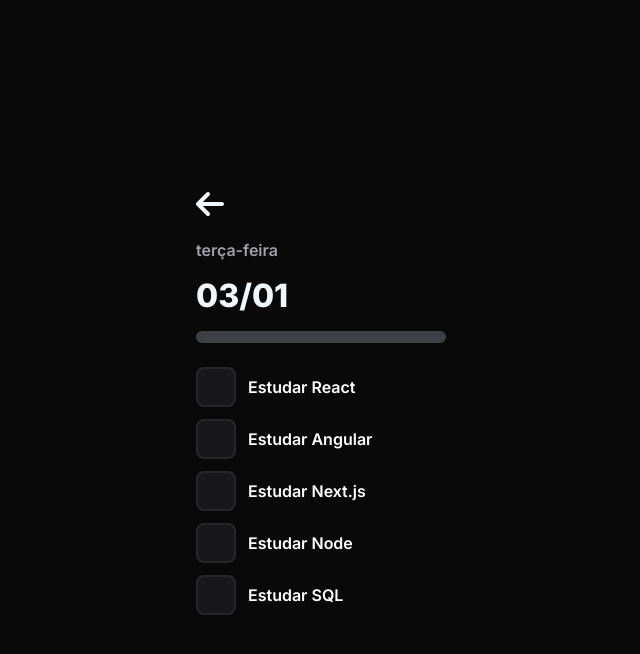
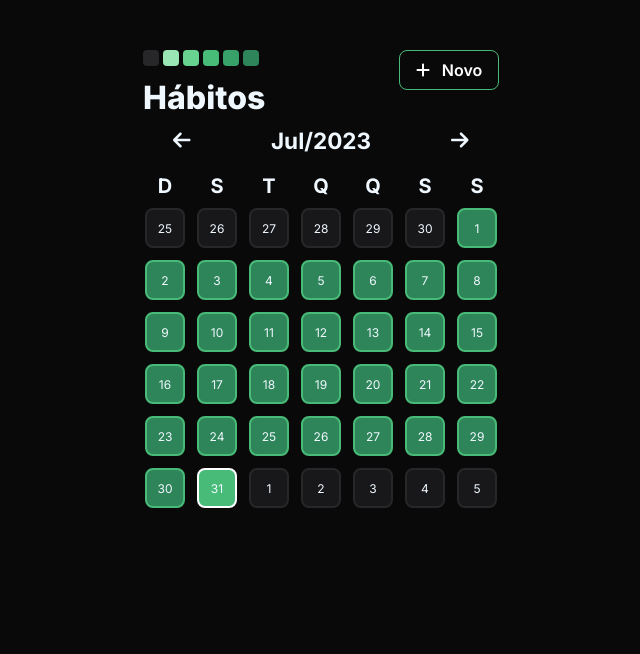
Before and after one commit to IvambergSilva/habits, a React (Create React App) app: page / in a window 1280 px wide. Shown: the top 654 px of the page, without its empty margins (319-959 px from the left). Built offline with nearby package versions, Linux system fonts and the light colour scheme.

Commit message:
:sparkles: feat: Melhorando o calendário

```diff
--- a/src/Components/NewHabitForm/NewHabitForm.scss
+++ b/src/Components/NewHabitForm/NewHabitForm.scss
@@ -1,7 +1,6 @@
 @import '../../Styles/Variables.scss';
 
 .newHabit-container {
-
     .newHabit-iconArrowLeft {
         font-size: 3.2rem;
         margin-bottom: 1.6rem;
--- a/src/Pages/Home/Home.js
+++ b/src/Pages/Home/Home.js
@@ -1,67 +1,108 @@
-import React, { useEffect, useState } from "react";
-import { getWeeksInMonth } from "date-fns";
+import React, { useState } from "react";
+import { addMonths, eachDayOfInterval, endOfMonth, endOfWeek, format, startOfMonth, startOfWeek, subMonths } from "date-fns";
+import { ptBR } from "date-fns/locale";
+
+import { FontAwesomeIcon } from "@fortawesome/react-fontawesome";
+import { faArrowLeft, faArrowRight, faPlus } from "@fortawesome/free-solid-svg-icons";
+
+import NewHabitForm from '../../Components/NewHabitForm/NewHabitForm'
 
 import './Home.scss';
-import NewHabitForm from "../../Components/NewHabitForm/NewHabitForm";
-import SpecificDay from "../../Components/SpecificDay/SpecificDay";
 
 export default function Home() {
-
     const daysOfWeek = ['Domingo', 'Segunda-feira', 'Terça-feira', 'Quarta-feira', 'Quinta-feira', 'Sexta-feira', 'Sábado']
 
-    const months = ['Janeiro', 'Fevereiro', 'Março', 'Abril', 'Maio', 'Junho', 'Julho', 'Agosto', 'Setembro', 'Outubro', 'Novembro', 'Dezembro']
+    const [currentDate, setCurrentDate] = useState(new Date())
 
-    const currentYear = new Date().getFullYear()
+    const firstDay = startOfMonth(currentDate)
+    const lastDay = endOfMonth(currentDate)
+    const startDate = startOfWeek(firstDay)
+    const endDate = endOfWeek(lastDay)
 
-    const [month, selectMonth] = useState(new Date().getMonth() + 1)
+    const totalDate = eachDayOfInterval({ start: startDate, end: endDate })
 
-    const weekInMonth = getWeeksInMonth(new Date(currentYear, month, 1))
+    const formatOfYear = "yyyy"
+    const formatOfMonth = "MMM"
+    const formatOfDay = "d"
 
-    const [monthlyMatrix, setMonthlyMatrix] = useState([]);
+    const locale = ptBR
 
-    function handleCalendar() {
-        let matrix = new Array(weekInMonth);
+    const currentMonth = new Date().getMonth()
 
-        for (let i = 0; i < weekInMonth; i++) {
-            matrix[i] = new Array(7).fill(null)
-        }
-
-        const firstDateOfMonth = new Date(currentYear, month, 1)
-
-        const lastDaysOfMonth = new Date(currentYear, month, 0).getDate()
-
-        let count = 1
-
-        for (let i = 0; i < weekInMonth; i++) {
-            for (let j = 0; j < 7; j++) {
-                if (i === 0 && j < firstDateOfMonth.getDay()) {
-                    matrix[i][j] = 'X'
-                }
-                else if (count <= lastDaysOfMonth) {
-                    matrix[i][j] = count
-                    count++
-                } else {
-                    matrix[i][j] = 'X'
-                }
-            }
-        }
-        setMonthlyMatrix(matrix);
-    }
-
-    function handleMonth(action) {
-        action === "previousMonth" ? selectMonth(month - 1) : selectMonth(month + 1)
-        handleCalendar()
-    }
-
-
-    useEffect(() => {
-        handleCalendar()
-    }, [month])
+    const [modalNewHabit, setModalNewHabit] = useState(false)
 
     return (
-        <div className="newHabitForm">
-            {/* <NewHabitForm /> */}
-            <SpecificDay />
-        </div>
+        <div className="home-container">
+            {!modalNewHabit &&
+                <div>
+                    <header>
+                        <div className="logo">
+                            <div className="logo-details">
+                                <div></div>
+                                <div></div>
+                                <div></div>
+                                <div></div>
+                                <div></div>
+                                <div></div>
+                            </div>
+                            <h1>Hábitos</h1>
+                        </div>
+                        <button
+                            className="newHabit"
+                            onClick={() => setModalNewHabit(true)}
+                        >
+                            <FontAwesomeIcon icon={faPlus}></FontAwesomeIcon>
+                            <span>Novo</span>
+                        </button>
+                    </header>
+
+                    <div className="selectMonths">
+                        <div className="icon" onClick={() => setCurrentDate(subMonths(currentDate, 1))}>
+                            <FontAwesomeIcon icon={faArrowLeft}></FontAwesomeIcon>
+                        </div>
+
+                        <h2 className="monthName">{format(currentDate, formatOfMonth, { locale })}/{format(currentDate, formatOfYear)}</h2>
+
+                        <div className="icon" onClick={() => setCurrentDate(addMonths(currentDate, 1))}>
+                            <FontAwesomeIcon icon={faArrowRight}></FontAwesomeIcon>
+                        </div>
+                    </div>
+
+                    <table>
+                        <thead>
+                            <tr>
+                                {daysOfWeek.map((firstLetterDays, index) =>
+                                    <th key={index}>{firstLetterDays[0]}</th>
+                                )}
+                            </tr>
+                        </thead>
+
+                        <tbody>
+                            <tr className="daysOfWeek-row">
+                                {totalDate.map((date, index) => {
+                                    const isCurrentMonth = date.getMonth() === firstDay.getMonth()
+                                    const isToday = date.getDate() === new Date().getDate();
+
+                                    let className = ""
+
+                                    if (isToday && date.getMonth() === currentMonth) className = "-isToday";
+                                    else if (!isCurrentMonth) className = "-empty";
+
+                                    return (
+                                        <td
+                                            key={index}
+                                            className={`daysOfWeek${className}`}
+                                        >
+                                            {format(date, formatOfDay)}
+                                        </td>
+                                    )
+                                })}
+                            </tr>
+                        </tbody>
+                    </table >
+                </div>
+            }
+            {modalNewHabit && <NewHabitForm />}
+        </div >
     )
 }
--- a/src/Pages/Home/Home.scss
+++ b/src/Pages/Home/Home.scss
@@ -1,18 +1,109 @@
 @import '../../Styles/Variables.scss';
 
-.newHabitForm {
+$colors: (
+    $zinc-800,
+    $green-300,
+    $green-400,
+    $green-500,
+    $green-600,
+    $green-700
+);
+
+$length: length($colors);
+
+.home-container {
+    display: flex;
+    flex-direction: column;
+    align-items: center;
+    justify-content: center;
+    max-width: 32.6rem;
+    margin: 5rem auto 0;
+
+    header {
+        display: flex;
+        justify-content: space-between;
+        width: 100%;
+
+        .logo-details {
+            display: flex;
+            align-items: center;
+            width: 100%;
+            gap: 0.4rem;
+
+            div {
+                width: 1.6rem;
+                height: 1.6rem;
+                border-radius: 0.4rem;
+
+                @for $i from 1 through $length {
+                    &:nth-child(#{$i}) {
+                        background: nth($colors, $i);
+                    }
+                }
+            }
+        }
+
+        h1 {
+            margin-top: 1.2rem;
+            font-weight: 800;
+            font-size: 3.2rem;
+        }
+    }
+
+    .newHabit {
+        width: 10rem;
+        height: 4rem;
+        border-radius: 0.8rem;
+        color: $color-text;
+        font-weight: 600;
+        font-size: 1.6rem;
+        border: 1px solid $green-500;
+        cursor: pointer;
+        background: transparent;
         display: flex;
         align-items: center;
         justify-content: center;
-    height: 100vh;
+        gap: 1.2rem;
+
+        &:active {
+            position: relative;
+            top: 1px;
+        }
     }
 
+    .selectMonths {
+        display: flex;
+        align-items: center;
+        justify-content: space-between;
+        font-size: 1.5rem;
+        padding: 1rem 3rem;
+        width: 100%;
+
+        .icon {
+            cursor: pointer;
+            font-size: 2rem;
+
+            &:active {
+                position: relative;
+                top: 1px;
+            }
+        }
+
+        h2 {
+            text-transform: capitalize;
+        }
+    }
+
+    table {
         thead {
             tr {
                 display: flex;
                 gap: calc($gapDays + 0.4rem);
 
                 th {
+                    display: flex;
+                    align-items: center;
+                    justify-content: center;
                     width: $SquareSize;
                     height: $SquareSize;
                     font-size: 2rem;
@@ -24,16 +115,19 @@ tbody {
             display: flex;
             flex-direction: column;
             gap: $gapDays;
-}
 
             .daysOfWeek-row {
-    display: flex;
+                display: grid;
+                grid-template-columns: repeat(7, 1fr);
                 gap: calc($gapDays + 0.4rem);
                 height: $SquareSize;
-    font-size: 2rem;
             }
 
             @mixin days {
+                display: flex;
+                align-items: center;
+                justify-content: center;
+                font-size: 1.2rem;
                 width: $SquareSize;
                 height: $SquareSize;
                 background: $green-700;
@@ -52,18 +146,11 @@ tbody {
                 border: 2px solid $zinc-800;
             }
 
-span {
-    color: aliceblue;
-}
-
-.selectMonths {
-    display: flex;
-    align-items: center;
-    justify-content: space-between;
-    font-size: 1.5rem;
-    padding: 1rem 3rem;
-
-    .icon {
-        cursor: pointer;
+            .daysOfWeek-isToday {
+                @include days;
+                border: 2px solid $color-text;
+                background: rgba($green-500, 1.5);
             }
         }
+    }
+}
```
Also changed, not shown: src/Components/Week/Week.js (deleted, +0 -22 lines), src/Components/Week/Week.scss (deleted, +0 -21 lines). Lines whose indentation alone changed are shown as unchanged.
